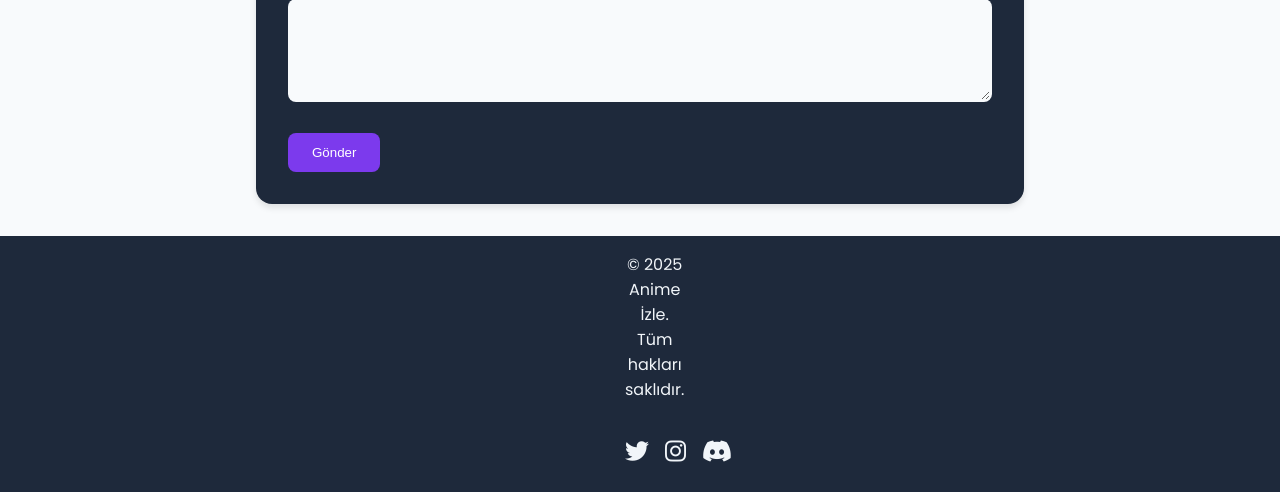
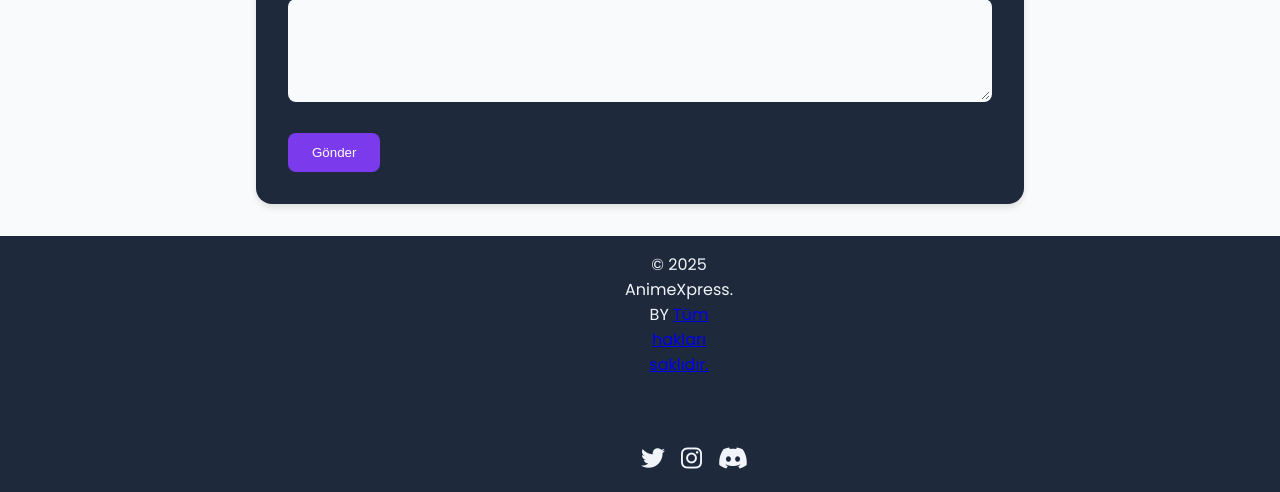
Before and after one commit to neleryokki/AnimeXpress, a PHP site: page /iletisim.php in a window 1280 px wide. Shown: the part 636-1128 px from the top of the page. Before the commit the page ends 1098 px from the top, so only its background shows below. Run offline with PHP 8.4, Linux system fonts and the light colour scheme; data that the repository does not hold is empty.

Commit message:
Update iletisim.php

```diff
--- a/iletisim.php
+++ b/iletisim.php
@@ -389,7 +389,7 @@
 
   <footer>
     <div class="footer-content">
-        <p>© 2025 Anime İzle. Tüm hakları saklıdır.</p>
+        <p>© 2025 AnimeXpress. BY  <a href="https://github.com/neleryokki"> Tüm hakları saklıdır.</p>
         <div class="social-links">
             <a href="#"><i class="fab fa-twitter"></i></a>
             <a href="#"><i class="fab fa-instagram"></i></a>
@@ -421,4 +421,5 @@
         });
     </script>
 </body>
+
 </html>
```
